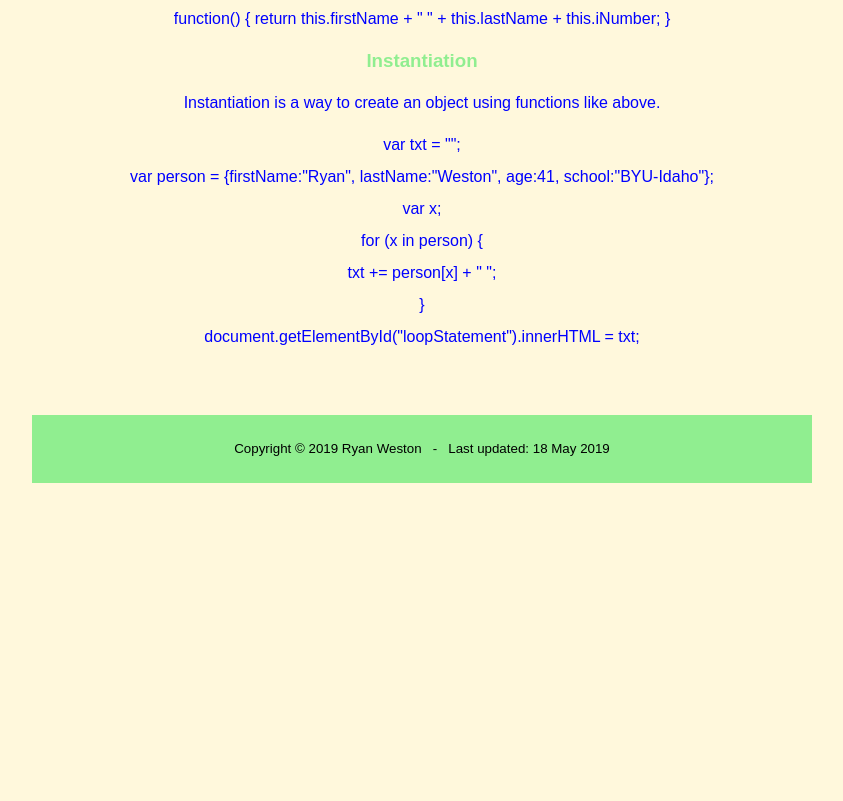
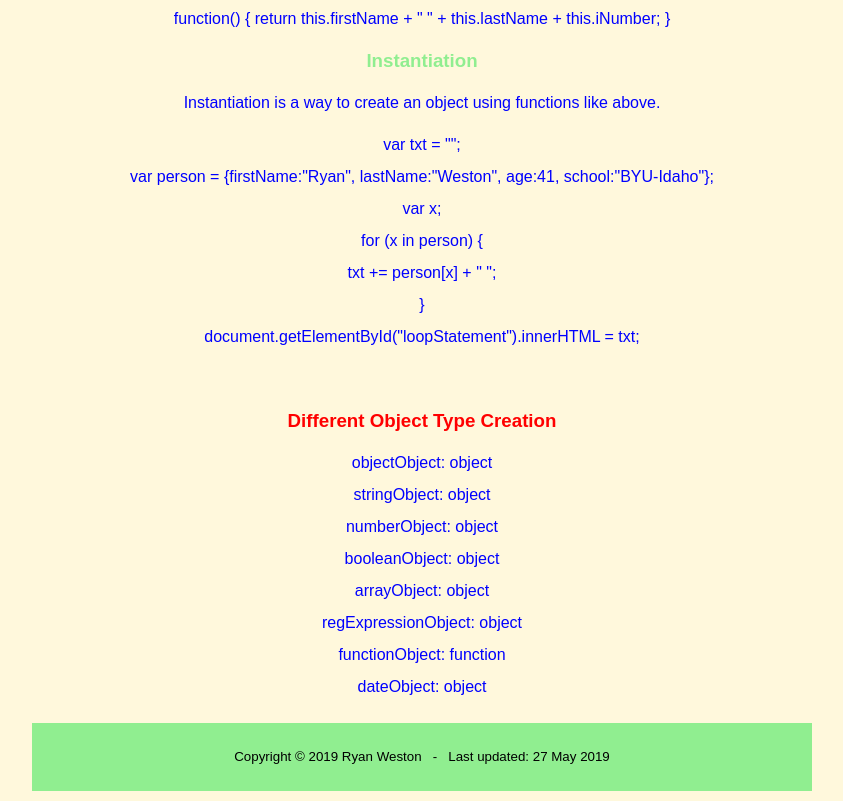
Before and after one commit to weston-ryan/CIT261, a plain HTML site: page javaObject.html in a window 1280 px wide. Shown: the part 1027-1828 px from the top of the page, without its empty margins (218-1061 px from the left). Before the commit the page ends 1520 px from the top, so only its background shows below. Drawn offline with Linux system fonts and the light colour scheme.

Commit message:
Update javaObject.html
Added different object types.

```diff
--- a/javaObject.html
+++ b/javaObject.html
@@ -17,7 +17,7 @@
         </ul>
         <h2>Java Object Creation Functions Page</h2>
 <!--  --------------------->
-        <h3>Object Creation</h3>
+        <h3><font color="red">Object Creation Changes in Red Since Last Submission</font></h3>
         <!--  function to create an object-->
         <script>
             function createMower(){
@@ -29,7 +29,7 @@
                 document.getElementById("Display Mower").innerHTML = "The lawn Mower color will be " + mower.bodyColor + " with the brand selected";
             }
         </script>
-        <h2> Create a Mower: </h2>
+        <h2> Create a Mower Object: </h2>
         <p id="Display Mower"></p>
         <form name="mower">
             <label>Mower Color:</label>
@@ -105,8 +105,42 @@
             document.getElementById("loopStatement").innerHTML = txt;</p><br>
 <!--  --------------------->
 
+        <!--  Different ways to create new objects--------------------->
+        <h3><font color="red">Different Object Type Creation</font></h3>
+        <p id="objectCreate"></p>
+
+        <script>
+            // A new Object object
+            var objectObject = new Object();
+            // A new String object
+            var stringObject = new String();
+            // A new Number object
+            var numberObject = new Number();
+            // A new Boolean object
+            var booleanObject = new Boolean();
+            // A new Array object
+            var arrayObject = new Array();
+            // A new RegExp object
+            var regExpressionObject = new RegExp();
+            // A new Function object
+            var functionObject = new Function();
+            // A new Date object
+            var dateObject = new Date();
+
+            // Display all of the objects
+            document.getElementById("objectCreate").innerHTML =
+                "objectObject: " + typeof objectObject + "<br>" +
+                "stringObject: " + typeof stringObject + "<br>" +
+                "numberObject: " + typeof numberObject + "<br>" +
+                "booleanObject: " + typeof booleanObject + "<br>" +
+                "arrayObject: " + typeof arrayObject + "<br>" +
+                "regExpressionObject: " + typeof regExpressionObject + "<br>" +
+                "functionObject: " + typeof functionObject + "<br>" +
+                "dateObject: " + typeof dateObject + "<br>";
+        </script>
+
         <footer>
-            <p>Copyright &copy; 2019 Ryan Weston &nbsp; - &nbsp; Last updated: 18 May 2019</p>
+            <p>Copyright &copy; 2019 Ryan Weston &nbsp; - &nbsp; Last updated: 27 May 2019</p>
         </footer>
     </body>
 </html>
```
